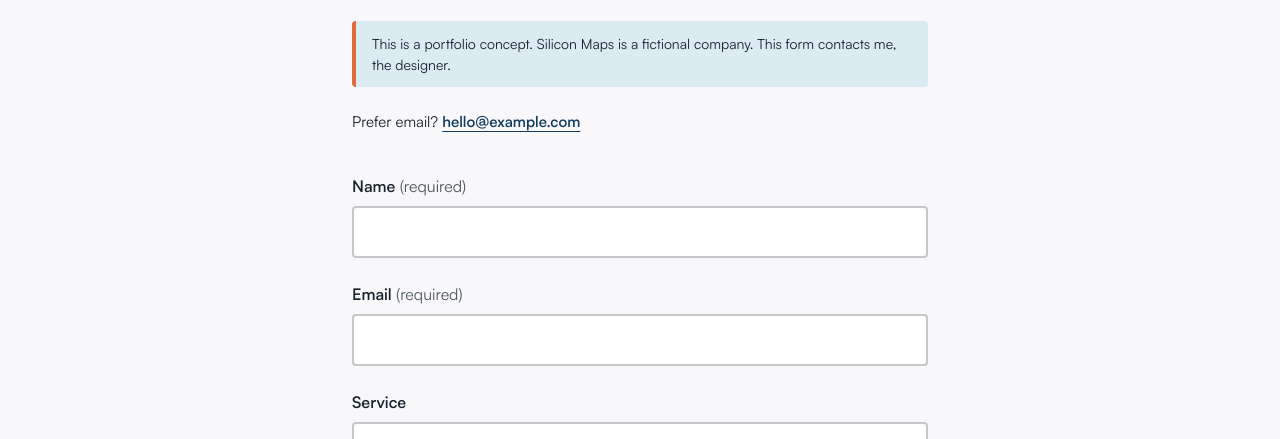
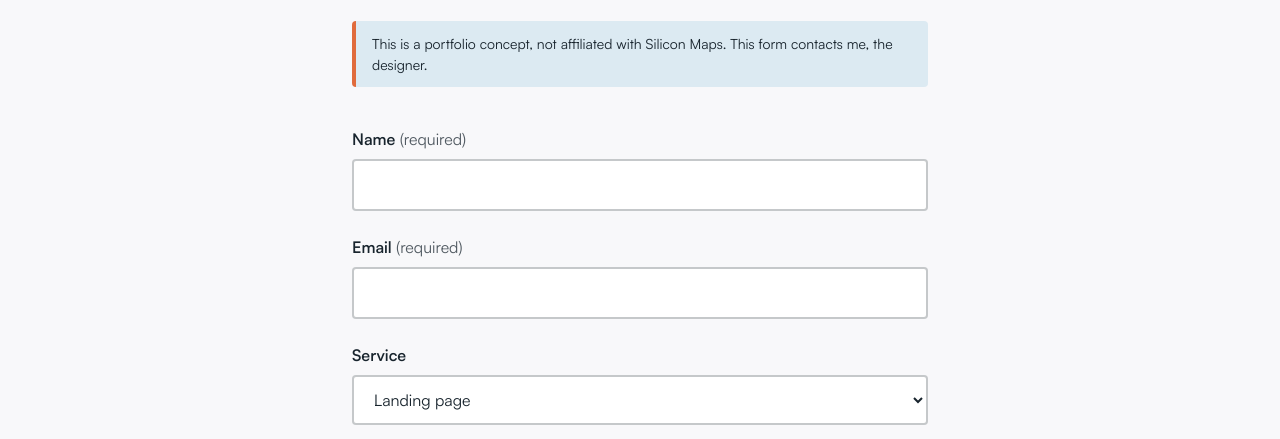
Before and after one commit to isabelledesouza/silicon-maps-unsolicited-redesign, a website: page contact.html in a window 1280 px wide. Shown: the part 331-770 px from the top of the page. Drawn offline with Linux system fonts and the light colour scheme.

```diff
--- a/contact.html
+++ b/contact.html
@@ -44,16 +44,8 @@
           Want a site like this for your company? Tell me about your project and I'll get back to you.
         </p>
 
-        <p class="mb-6 rounded-sm border-l-4 border-signal-orange bg-blue-light px-4 py-3 text-sm leading-[1.5]">
-          This is a portfolio concept. Silicon Maps is a fictional company. This form contacts me, the designer.
-        </p>
-
-        <p class="mb-10 text-[15px] leading-[1.5]">
-          Prefer email?
-          <a
-            href="mailto:hello@example.com"
-            class="rounded-sm font-semibold text-silicon-blue underline underline-offset-4 hover:text-blue-medium focus-visible:outline-2 focus-visible:outline-offset-2 focus-visible:outline-silicon-blue"
-          >hello@example.com</a>
+        <p class="mb-10 rounded-sm border-l-4 border-signal-orange bg-blue-light px-4 py-3 text-sm leading-[1.5]">
+          This is a portfolio concept, not affiliated with Silicon Maps. This form contacts me, the designer.
         </p>
 
         <form id="contact-form" class="flex flex-col gap-6">
```
Also changed, not shown: index.html (+2 -2 lines), members.html (+1 -1 lines).
